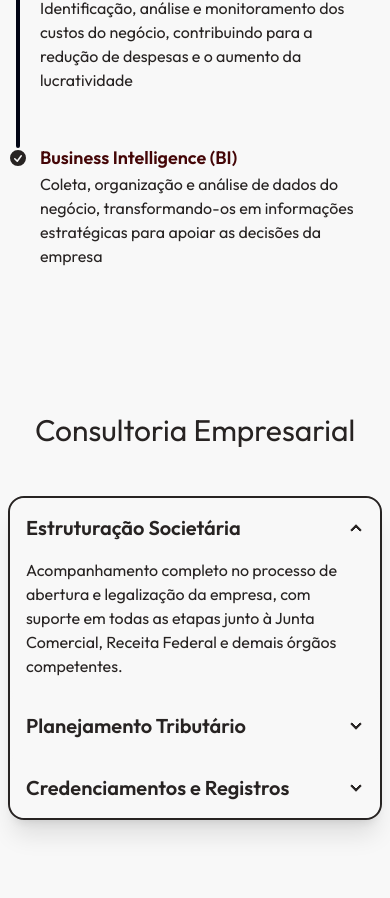
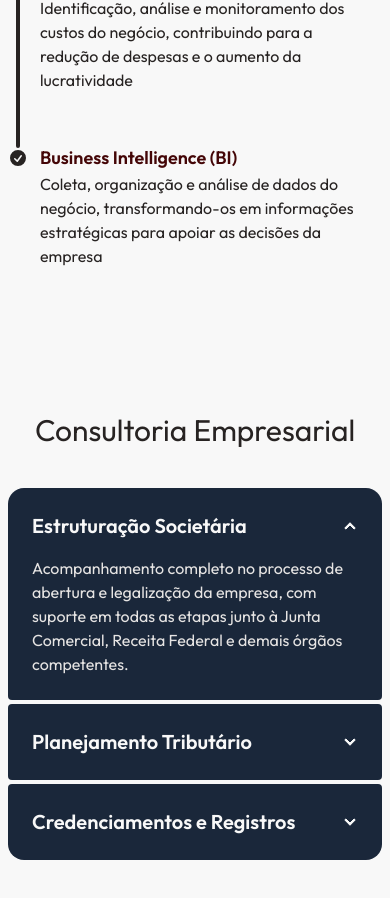
Before and after one commit to PedroVMLopes/cpmpaulista, a Next.js app: page / in a window 390 px wide. Shown: the part 4098-4996 px from the top of the page. Built offline with nearby package versions, Linux system fonts and the light colour scheme; a web font is replaced by a local one.

Commit message:
feat: Footer numbers added

```diff
--- a/app/globals.css
+++ b/app/globals.css
@@ -10,7 +10,7 @@
   --color-base-200: oklch(97% 0.001 106.424);
   --color-base-300: oklch(92% 0.003 48.717);
   --color-base-content: oklch(26% 0.007 34.298);
-  --color-primary: oklch(12% 0.042 264.695);
+  --color-primary: oklch(26% 0.007 34.298);
   --color-primary-content: oklch(97% 0.001 106.424);
   --color-secondary: oklch(27% 0.041 260.031);
   --color-secondary-content: oklch(95% 0.045 203.388);
--- a/components/Consultoria.tsx
+++ b/components/Consultoria.tsx
@@ -1,21 +1,21 @@
 export default function Consultoria() {
     return (
         <div className="text-center flex flex-col items-center mt-24">
-            <h1 className="text-3xl md:text-4xl mb-12">Consultoria Empresarial</h1>
-            <div className="flex flex-col w-full text-start border-2 gap-0.5 rounded-2xl shadow-xl">
-                <div className="collapse collapse-arrow bg-base-100 rounded-b">
+            <h1 className="text-3xl md:text-4xl mb-10">Consultoria Empresarial</h1>
+            <div className="flex flex-col w-full text-start rounded-2xl gap-1">
+                <div className="collapse collapse-arrow bg-secondary text-base-300 rounded-b p-2">
                     <input type="radio" name="accordion-ServicosParaEmpresas" defaultChecked />
-                    <div className="collapse-title font-semibold text-xl">Estruturação Societária</div>
+                    <div className="collapse-title font-semibold text-xl text-base-100">Estruturação Societária</div>
                     <div className="collapse-content">Acompanhamento completo no processo de abertura e legalização da empresa, com suporte em todas as etapas junto à Junta Comercial, Receita Federal e demais órgãos competentes.</div>
                 </div>
-                <div className="collapse collapse-arrow bg-base-100 rounded">
+                <div className="collapse collapse-arrow bg-secondary text-base-300 rounded p-2">
                     <input type="radio" name="accordion-ServicosParaEmpresas" />
-                    <div className="collapse-title font-semibold text-xl">Planejamento Tributário</div>
+                    <div className="collapse-title font-semibold text-xl text-base-100">Planejamento Tributário</div>
                     <div className="collapse-content">Orientação estratégica para escolher o regime tributário mais vantajoso e garantir o cumprimento das obrigações legais. Aproveitamos os benefícios fiscais disponíveis e acompanhamos as mudanças da legislação, incluindo a Reforma Tributária.</div>
                 </div>
-                <div className="collapse collapse-arrow bg-base-100 rounded-t">
+                <div className="collapse collapse-arrow bg-secondary text-base-300 rounded-t p-2">
                     <input type="radio" name="accordion-ServicosParaEmpresas" />
-                    <div className="collapse-title font-semibold text-xl">Credenciamentos e Registros</div>
+                    <div className="collapse-title font-semibold text-xl text-base-100">Credenciamentos e Registros</div>
                     <div className="collapse-content">Auxiliamos no credenciamento, cadastros e registros necessários junto a instituições públicas e privadas, garantindo que sua empresa esteja apta a atender exigências legais ou participar de licitações, processos seletivos e projetos.</div>
                 </div>
             </div>
--- a/components/Footer.tsx
+++ b/components/Footer.tsx
@@ -1,7 +1,37 @@
+import { FaGraduationCap, FaFlagCheckered } from "react-icons/fa6";
+import { BsBuildingFillAdd } from "react-icons/bs";
+
 export default function Footer() {
     return (
-        <div className="mt-36">
-            Footer
+        <div className="mt-36 w-full flex flex-col items-center pb-10">
+            <div className="stats stats-vertical md:stats-horizontal">
+                <div className="stat">
+                    {/* <div className="stat-figure text-secondary text-3xl">
+                        <FaGraduationCap />
+                    </div> */}
+                    <div className="stat-title">Mais de</div>
+                    <div className="stat-value">20 ANOS</div>
+                    <div className="stat-desc">de Experiência</div>
+                </div>
+
+                <div className="stat">
+                    {/* <div className="stat-figure text-secondary text-3xl">
+                        <BsBuildingFillAdd />
+                    </div> */}
+                    <div className="stat-title">Mais de </div>
+                    <div className="stat-value">120</div>
+                    <div className="stat-desc">Empresas Atendidas</div>
+                </div>
+
+                <div className="stat">
+                    {/* <div className="stat-figure text-secondary text-3xl">
+                        <FaFlagCheckered />
+                    </div> */}
+                    <div className="stat-title">Mais de</div>
+                    <div className="stat-value">2000</div>
+                    <div className="stat-desc">Declarações de IRPF entregues</div>
+                </div>
+            </div>
         </div>
     )
 }
```
